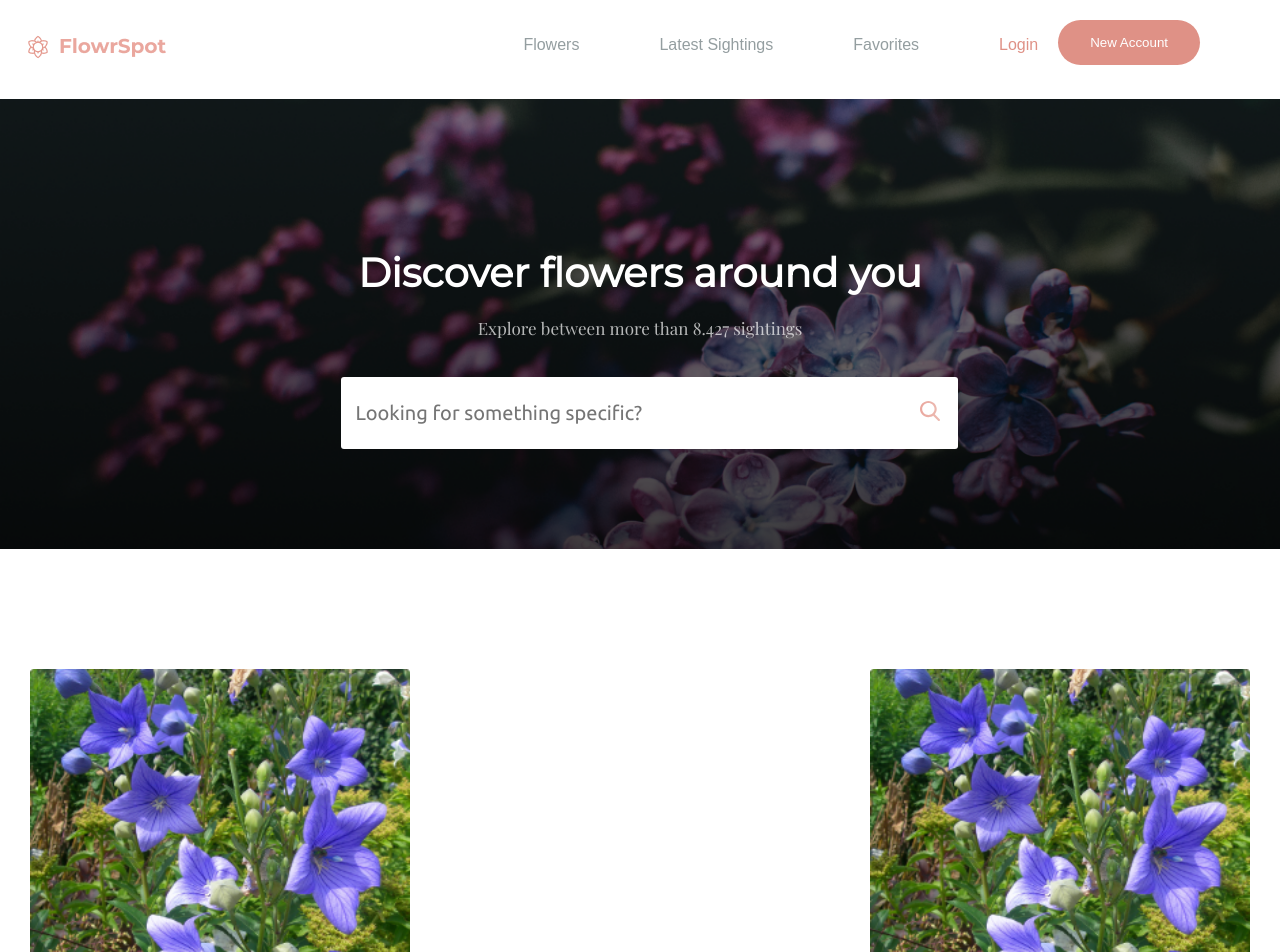
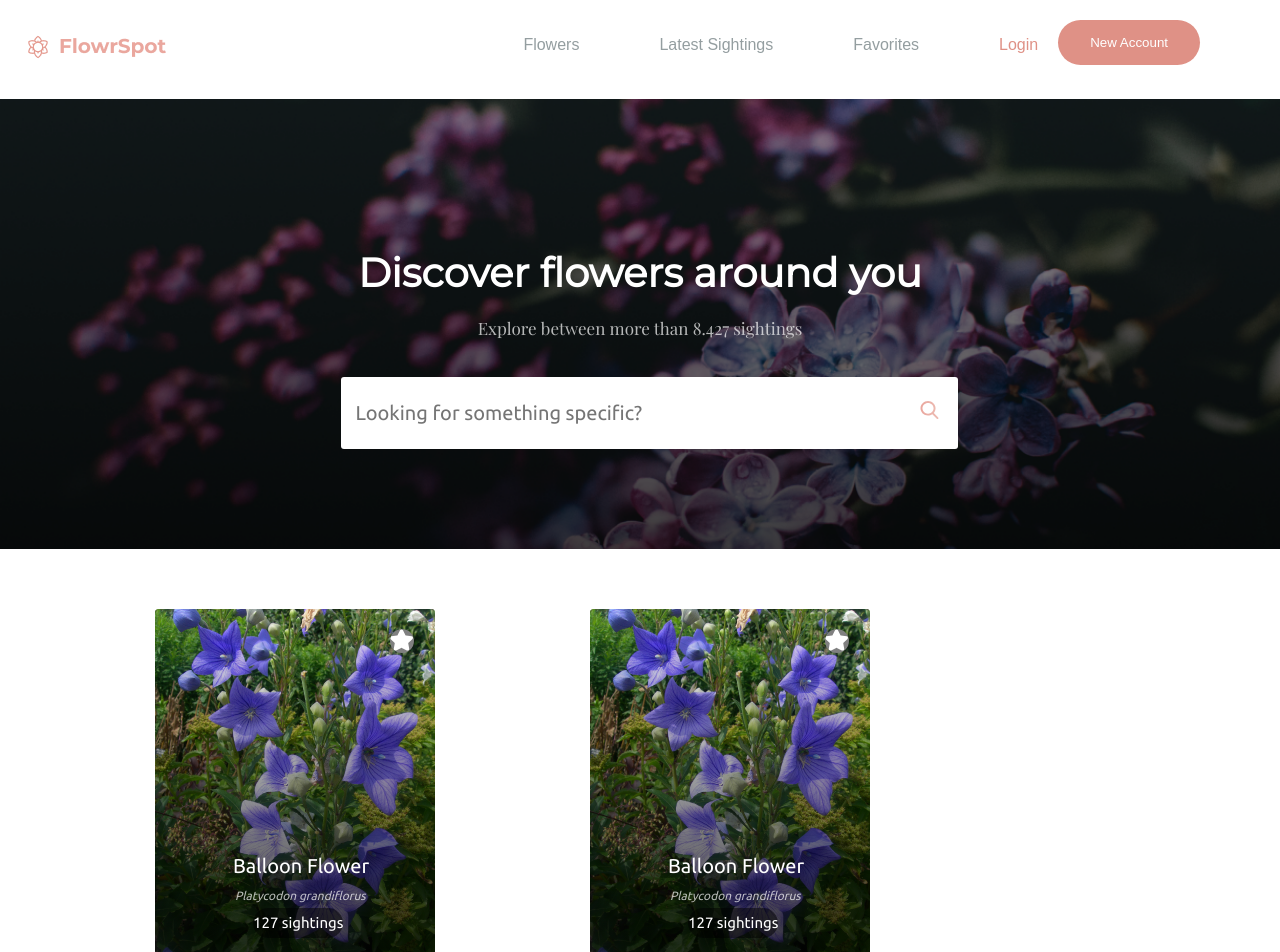
Before and after one commit to notej-k/ProjectBuiltIt, a React (Create React App) app in the folder flowr-spot/: page / in a window 1280 px wide. Shown: the top 952 px of the page. Built offline with nearby package versions, Linux system fonts and the light colour scheme.

Commit message:
final touches

```diff
--- a/flowr-spot/src/Compontents/ImageComponent.js
+++ b/flowr-spot/src/Compontents/ImageComponent.js
@@ -1,10 +1,13 @@
 import React from 'react';
 
-function ImageComponent(props){
+function ImageComponent(){
     return(
       <div className="singleImage">
-        <img src={props.url} alt=""></img>
-        <p>TEXT HERE</p>
+        <div className="starButton"></div>
+        <p className="flowerType">Balloon Flower</p>
+        <p className="flowerDescription">Platycodon grandiflorus</p>
+        <p className="sightingsButton">127 sightings</p>
+        <div className="imageGradient"></div>
       </div>
     );
 }
--- a/flowr-spot/src/Compontents/ImageGallery.js
+++ b/flowr-spot/src/Compontents/ImageGallery.js
@@ -1,12 +1,11 @@
 import React from "react";
 import ImageComponent from "./ImageComponent";
-import image from '../pl-image.png'
 
 function ImageGallery(){
     let gallery = [];
 
     for(let i = 0; i < 8; i++){
-      gallery.push(<ImageComponent url={image}></ImageComponent>)
+      gallery.push(<ImageComponent></ImageComponent>)
     }
 
   return(
--- a/flowr-spot/src/Style/style.css
+++ b/flowr-spot/src/Style/style.css
@@ -124,16 +124,81 @@
 }
 
 .imageGallery{
-  margin-top: 90px;
   display: flex;
   flex-wrap: wrap;
-  justify-content: space-between;
   position: relative;
+  margin-top: 30px;
 }
 
-.singleImage img{
+
+.flowerType{
   display: flex;
-  width: 380px;
-  height: 450px;
-  padding: 30px;
+  color: white;
+  position: absolute;
+  line-height: 15px;
+  font-size: 20px;
+  font-family: Ubuntu;
+  margin-top: 279px;
+  margin-left: 233px;
 }
+
+.imageGradient{
+  display: flex;
+  background-image: linear-gradient(180deg, rgba(0, 0, 0, 0.0001) 0%, rgba(0, 0, 0, 0.7) 89.5%),url("../pl-image.png");
+  width: 280px;
+  height: 350px;
+  background-repeat: no-repeat;
+  margin-top: 30px;
+  margin-left: 155px;
+  margin-bottom: 10px;
+}
+
+.flowerDescription{
+  display: flex;
+  color: white;
+  position: absolute;
+  line-height: 15px;
+  font-family: Ubuntu;
+  font-style: italic;
+  margin-top: 309px;
+  margin-left: 235px;
+  font-size: 12px;
+  opacity: 0.7;
+}
+
+.sightingsButton{
+  display: flex;
+  color: white;
+  position: absolute;
+  line-height: 15px;
+  font-size: 20px;
+  font-family: Ubuntu;
+  margin-top: 329px;
+  margin-left: 253px;
+  border: none;
+  border-radius: 20px;
+  font-size: 15px;
+  background-color: rgba(0, 0, 0, 0.5);
+  align-items: center;
+  height: 30px;
+}
+
+.sightingsButton:hover{
+  cursor: pointer;
+}
+
+.starButton{
+  display: flex;
+  background: url("../Fill\ 1.svg");
+  background-repeat: no-repeat;
+  height: 24px;
+  width: 24px;
+  position: absolute;
+  margin-top: 50px;
+  margin-left: 390px;
+  border-radius: 100%;
+  border: none;
+  background-color: gray;
+  align-items: center;
+
+}
```
Also changed, not shown: flowr-spot/src/Fill 1.svg (added), flowr-spot/src/pl-icon-search.svg.
